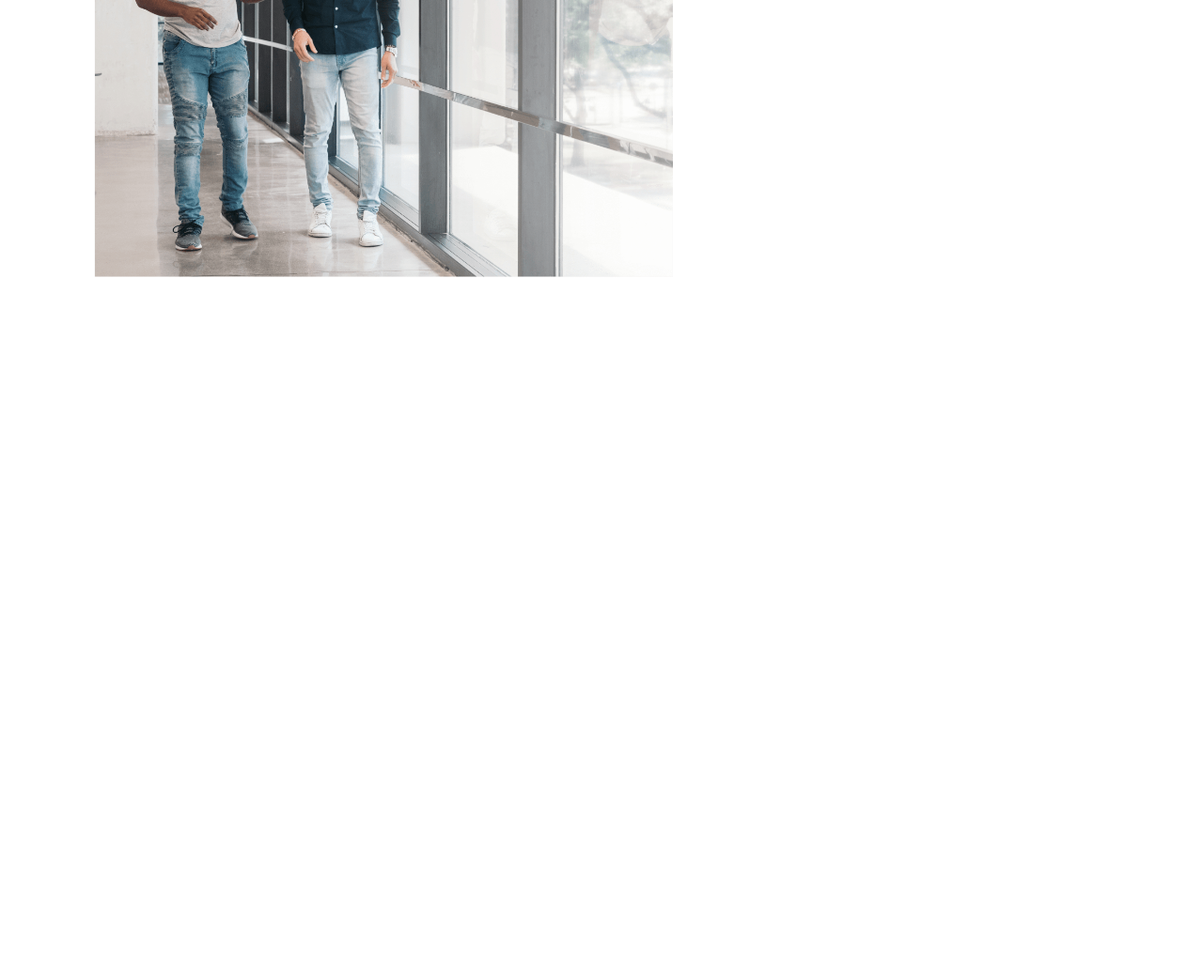
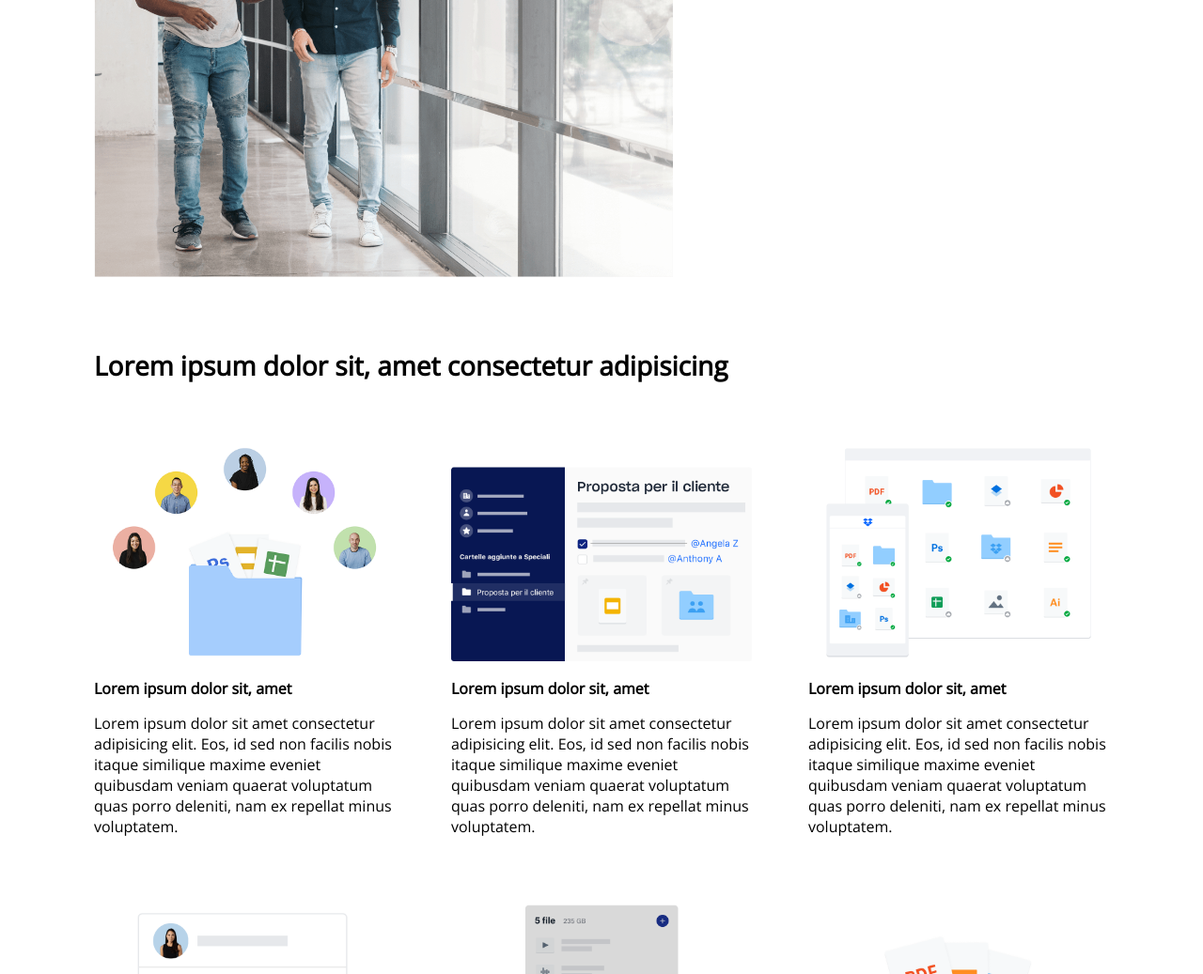
Before and after one commit to Greg1928/htmlcss-dropbox, a plain HTML site: page index.html in a window 1280 px wide. Shown: the part 2556-3593 px from the top of the page at 94% size. Before the commit the page ends 2856 px from the top, so only its background shows below. Drawn offline with nearby package versions, Linux system fonts and the light colour scheme.

Commit message:
added Operations section

```diff
--- a/css/style.css
+++ b/css/style.css
@@ -72,6 +72,10 @@ li i{
 }
 p i{
     margin-right: 3px;
+}
+.partner-col-left img, .operation-block img{
+    width: 100%;
+    height: 100%;
 }
                     /* /commons  */
                      /* button  */
@@ -219,19 +223,15 @@ header{
 }
                     /* /plans section  */
                     /* partner section  */
-.parter-col-left{
+.partner-col-left{
     float: left;
     width: 57%;
 }
-.parter-col-left img{
-    width: 100%;
-    height: 100%;
-}
-.partenr-col-right{
+.partner-col-right{
     float: right;
     width: 37%;
 }
-.partenr-col-right h4{
+.partner-col-right h4{
     padding-top: 30px;
 }
 .button-partner{
@@ -240,4 +240,20 @@ header{
 }
 .button-partner a{
     color: black;
-}                /* /partner section  */
+}
+                   /* /partner section  */
+                   /* operations section  */
+.operations-section{
+    margin-top: 70px;
+}
+.operation-block{
+    float: left;
+    width: calc(100% / 3 - 40px);
+    margin: 0 60px;
+    padding-top: 50px;
+    /* background-color: fuchsia; */
+}
+.container-small h3{
+    display: block;
+}
+                    /* /operations section  */
--- a/index.html
+++ b/index.html
@@ -206,13 +206,13 @@
             <!-- end plans section  -->
             <!-- partner section  -->
             <section>
-                <div class="container-small">
+                <div class="container-small clearfix">
                     <!-- left side partner section  -->
-                    <div class="parter-col-left">
+                    <div class="partner-col-left">
                         <img src="img/partner.png" alt="partner image">
                     </div>
                     <!-- right side partner section  -->
-                    <div class="partenr-col-right">
+                    <div class="partner-col-right">
                         <h4>Lorem</h4>
                         <p>Lorem ipsum dolor sit amet consectetur adipisicing elit. Dolores fuga, est itaque libero ab aperiam. Beatae maiores optio cumque saepe odio tempora corrupti debitis provident natus ipsum. Unde, officiis earum.</p>
                         <div class="button button-partner">
@@ -223,7 +223,46 @@
                 </div>
             </section>
             <!-- /partner section -->
+            <!-- operations section  -->
+            <section class="operations-section">
+                <div class="container-small clearfix">
+                    <h3>Lorem ipsum dolor sit, amet consectetur adipisicing</h3>
+                    <div class="operation-block" id="no-margin">
+                        <img src="img/business-feature-switching-tools.png" alt="">
+                        <h4>Lorem ipsum dolor sit, amet</h4>
+                        <p>Lorem ipsum dolor sit amet consectetur adipisicing elit. Eos, id sed non facilis nobis itaque similique maxime eveniet quibusdam veniam quaerat voluptatum quas porro deleniti, nam ex repellat minus voluptatem.</p>
+                    </div>
+                    <div class="operation-block">
+                        <img src="img/business-feature-coordinate-it.png" alt="">
+                        <h4>Lorem ipsum dolor sit, amet</h4>
+                        <p>Lorem ipsum dolor sit amet consectetur adipisicing elit. Eos, id sed non facilis nobis itaque similique maxime eveniet quibusdam veniam quaerat voluptatum quas porro deleniti, nam ex repellat minus voluptatem.</p>
+                    </div>
+                    <div class="operation-block" id="no-margin">
+                        <img src="img/business-feature-multi-device.png" alt="">
+                        <h4>Lorem ipsum dolor sit, amet</h4>
+                        <p>Lorem ipsum dolor sit amet consectetur adipisicing elit. Eos, id sed non facilis nobis itaque similique maxime eveniet quibusdam veniam quaerat voluptatum quas porro deleniti, nam ex repellat minus voluptatem.</p>
+                    </div>
+                    <div class="operation-block" id="no-margin">
+                        <img src="img/business-feature-integrations-it.png" alt="">
+                        <h4>Lorem ipsum dolor sit, amet</h4>
+                        <p>Lorem ipsum dolor sit amet consectetur adipisicing elit. Eos, id sed non facilis nobis itaque similique maxime eveniet quibusdam veniam quaerat voluptatum quas porro deleniti, nam ex repellat minus voluptatem.</p>
+                    </div>
+                    <div class="operation-block">
+                        <img src="img/business-feature-send-files-it.png" alt="">
+                        <h4>Lorem ipsum dolor sit, amet</h4>
+                        <p>Lorem ipsum dolor sit amet consectetur adipisicing elit. Eos, id sed non facilis nobis itaque similique maxime eveniet quibusdam veniam quaerat voluptatum quas porro deleniti, nam ex repellat minus voluptatem.</p>
+                    </div>
+                    <div class="operation-block" id="no-margin">
+                        <img src="img/business-feature-security.png" alt="">
+                        <h4>Lorem ipsum dolor sit, amet</h4>
+                        <p>Lorem ipsum dolor sit amet consectetur adipisicing elit. Eos, id sed non facilis nobis itaque similique maxime eveniet quibusdam veniam quaerat voluptatum quas porro deleniti, nam ex repellat minus voluptatem.</p>
+                    </div>
+                </div>
+            </section>
+            <!-- /operations section  -->
         </main>
+
+
         <!-- footnote  -->
         <footer></footer>
 
```
